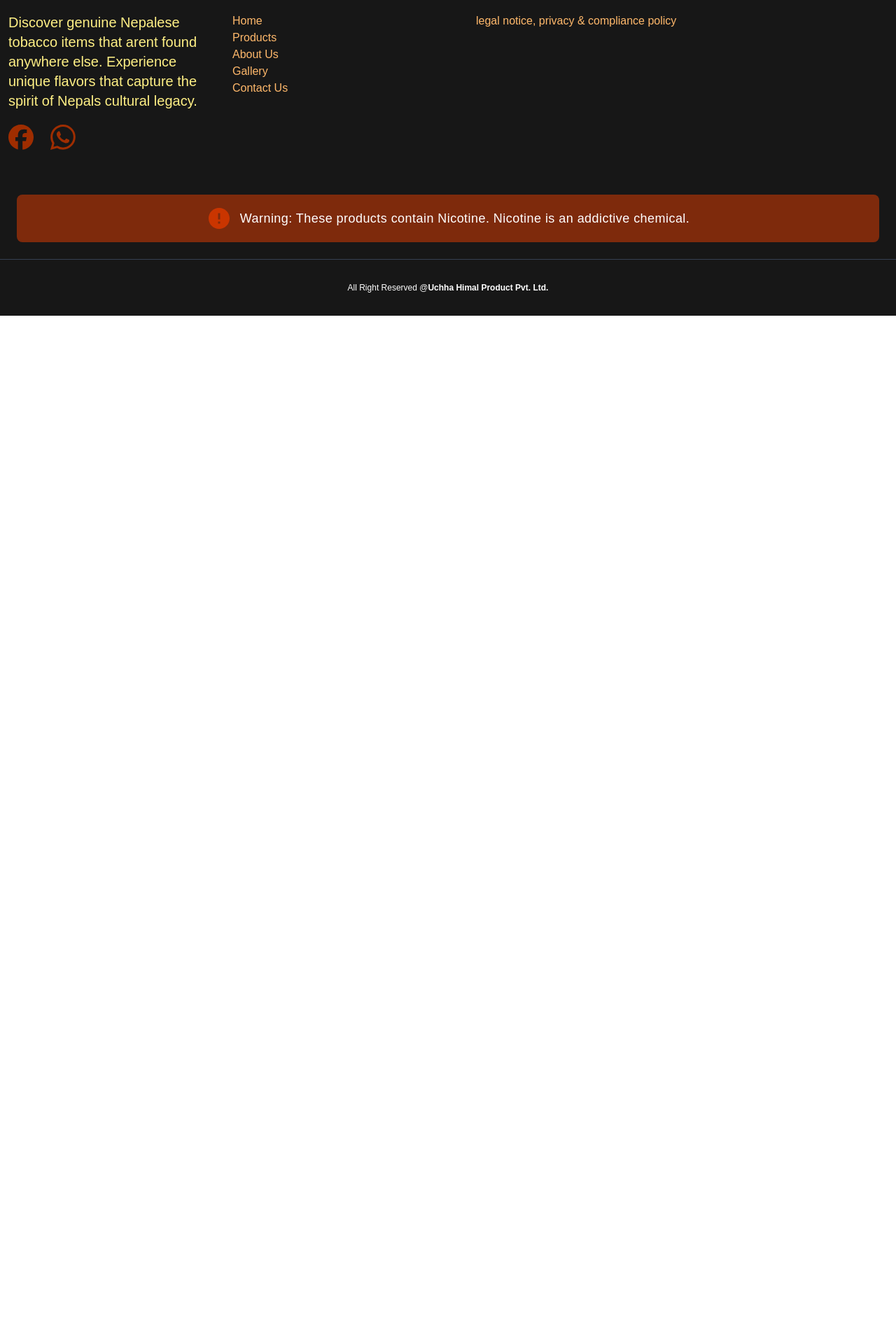
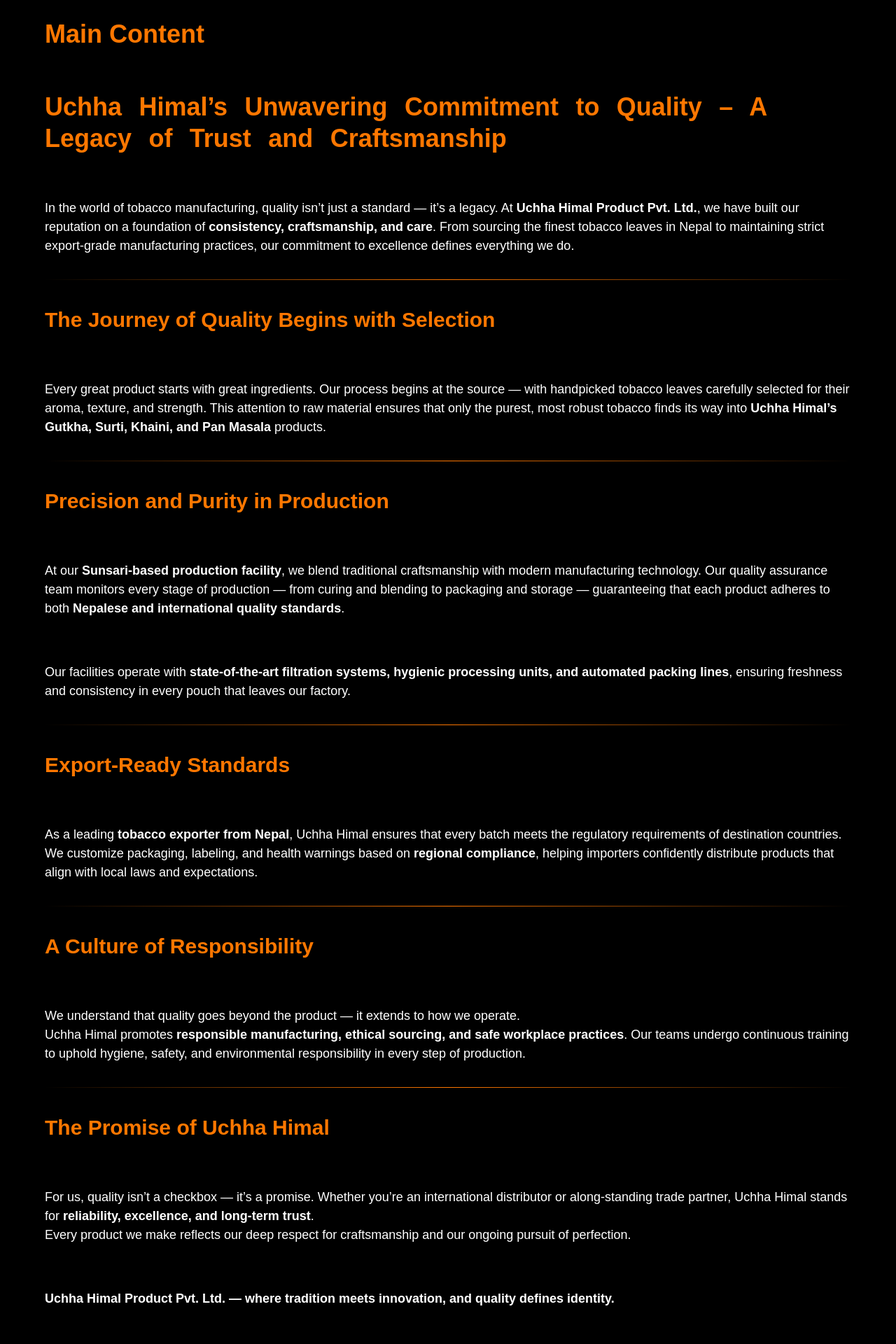
Before and after one commit to AforAashish999/Tobacco-Nepal, a Next.js app: page /blog/1 in a window 1280 px wide. Shown: the part 640-2560 px from the top of the page at 70% size. Before the commit the page ends 1091 px from the top, so only its background shows below. Built offline with nearby package versions, Linux system fonts and the light colour scheme.

Commit message:
feat(DynamicBlog): add main content

```diff
--- /dev/null
+++ b/app/blog/[blogId]/Second-Section.module.css
@@ -0,0 +1,51 @@
+.content{
+  min-height: 500px;
+    background-color: black;
+    padding: 96px 64px 70px;
+    /* z-index: 1200; */
+}
+.content__heading{
+    font-size: 36px;
+       color: #f70;
+       font-weight: bold;
+       margin-bottom: 54px;
+}
+.content__subHeading{
+    font-size: 36px;
+    color: #f70;
+    font-weight: bold;
+    margin: 32px 0 64px;
+    line-height: 1.25;
+    word-spacing: 0.9rem;
+}
+.content__description{
+    font-size: 18px;
+    color: white;
+
+}
+.content__description--bold{
+    font-weight: bold;
+}
+.content__description--space{
+    margin-top: 64px;
+}
+.content__gradientLine{
+     height: 1px;
+  width: 100%;
+  background: linear-gradient(to right, transparent, #f70, transparent);
+  margin: 34px 0;
+}
+.content__itemTitle{
+    font-size: 30px;
+     color: #f70;
+    font-weight: bold;
+    margin-bottom: 64px;
+}
+.content__ending{
+     font-size: 18px;
+    color: white;
+     font-weight: bold;
+       margin-top: 64px;
+       /* margin-bottom: 30px; */
+       /* text-align: center; */
+}
--- /dev/null
+++ b/app/blog/[blogId]/SecondSection.js
@@ -0,0 +1,102 @@
+import styles from "./Second-Section.module.css"
+export default function SecondSection() {
+  return (
+    <div
+      className={styles.content}
+    >
+      <h1 className={styles.content__heading} >
+        Main Content
+      </h1>
+      <h2 className={styles.content__subHeading} >
+        Uchha Himal’s Unwavering Commitment to Quality – A Legacy
+        of Trust and Craftsmanship
+      </h2>
+      <p className={styles.content__description} >In the world of tobacco manufacturing, quality isn’t just a standard — it’s a
+        legacy. At <span className={`${styles.content__description} ${styles['content__description--bold']}`} >
+          Uchha Himal Product Pvt. Ltd.</span>,
+        we have built our reputation on a
+        foundation of <span className={`${styles.content__description} ${styles['content__description--bold']}`}>
+          consistency, craftsmanship, and care</span>.
+        From sourcing the finest
+        tobacco leaves in Nepal to maintaining strict export-grade manufacturing practices,
+        our commitment to excellence defines everything we do.
+      </p>
+      <div className={styles.content__gradientLine}></div>
+
+      {/* ITEM1 */}
+      <h2 className={styles.content__itemTitle}>
+        The Journey of Quality Begins with Selection
+      </h2>
+      <p className={styles.content__description} >
+        Every great product starts with great ingredients. Our process begins at the source
+        — with handpicked tobacco leaves carefully selected for their aroma,
+        texture, and strength. This attention to raw material ensures that
+        only the purest, most robust tobacco finds its way into <span className={`${styles.content__description} ${styles['content__description--bold']}`}>
+          Uchha Himal’s Gutkha, Surti, Khaini, and Pan Masala</span> products.
+      </p>
+
+      {/* ITEM 2 */}
+      <div className={styles.content__gradientLine}></div>
+      <h2 className={styles.content__itemTitle}>
+        Precision and Purity in Production
+      </h2>
+      <p className={styles.content__description} >
+        At our <span className={`${styles.content__description} ${styles['content__description--bold']}`}>
+          Sunsari-based production facility</span>,
+        we blend traditional craftsmanship with modern manufacturing technology.
+        Our quality assurance team monitors every stage of production — from curing and blending to packaging and storage —
+        guaranteeing that each product adheres to both <span className={`${styles.content__description} ${styles['content__description--bold']}`}>
+          Nepalese and international quality standards</span>.
+      </p>
+      <p className={`${styles.content__description} ${styles['content__description--space']}`} >
+        Our facilities operate with <span className={`${styles.content__description} ${styles['content__description--bold']}`}>
+          state-of-the-art filtration systems, hygienic processing units, and automated packing lines</span>, ensuring freshness and consistency in every pouch that leaves our factory.
+      </p>
+
+      {/* ITEM 3 */}
+      <div className={styles.content__gradientLine}></div>
+      <h2 className={styles.content__itemTitle}>
+        Export-Ready Standards
+      </h2>
+      <p className={styles.content__description}>As a leading <span className={`${styles.content__description} ${styles['content__description--bold']}`}>
+        tobacco exporter from Nepal</span>,
+        Uchha Himal ensures that every batch meets the regulatory requirements
+        of destination countries.</p>
+      <p className={styles.content__description}>We customize packaging, labeling, and health warnings based on <span className={`${styles.content__description} ${styles['content__description--bold']}`}>
+        regional compliance</span>,
+        helping importers confidently distribute products that align
+        with local laws and expectations.
+        </p>
+
+
+      {/* ITEM 4 */}
+      <div className={styles.content__gradientLine}></div>
+      <h2 className={styles.content__itemTitle}>
+        A Culture of Responsibility</h2>
+      <p className={styles.content__description}>
+        We understand that quality goes beyond the product — it extends to how we operate.
+      </p>
+      <p className={styles.content__description}>
+        Uchha Himal promotes <span className={`${styles.content__description} ${styles['content__description--bold']}`} >
+          responsible manufacturing, ethical sourcing, and safe workplace practices</span>.
+        Our teams undergo continuous training to uphold hygiene, safety, and environmental responsibility in every step of production.
+      </p>
+
+      {/* ITEM 5 */}
+      <div className={styles.content__gradientLine}></div>
+      <h2 className={styles.content__itemTitle}>
+        The Promise of Uchha Himal</h2>
+      <p className={styles.content__description}>
+        For us, quality isn’t a checkbox — it’s a promise. Whether you’re an international distributor or along-standing trade partner, Uchha Himal
+        stands for <span className={`${styles.content__description} ${styles['content__description--bold']}`}>
+          reliability, excellence, and long-term trust</span>.
+      </p>
+      <p className={styles.content__description}>
+        Every product we make reflects our deep respect for craftsmanship and our
+        ongoing pursuit of perfection.</p>
+      <p className={styles.content__ending} >
+        Uchha Himal Product Pvt. Ltd. — where tradition meets innovation, and quality defines identity.
+      </p>
+    </div>
+  )
+}
--- a/app/blog/[blogId]/page.js
+++ b/app/blog/[blogId]/page.js
@@ -1,10 +1,12 @@
 import HeroSection from './HeroSection'
+import SecondSection from './SecondSection';
 
 export default async function page({params}) {
   const { blogId } =  await params;
   return (
     <div>
         <HeroSection />
+        <SecondSection />
     </div>
   )
 }
```
